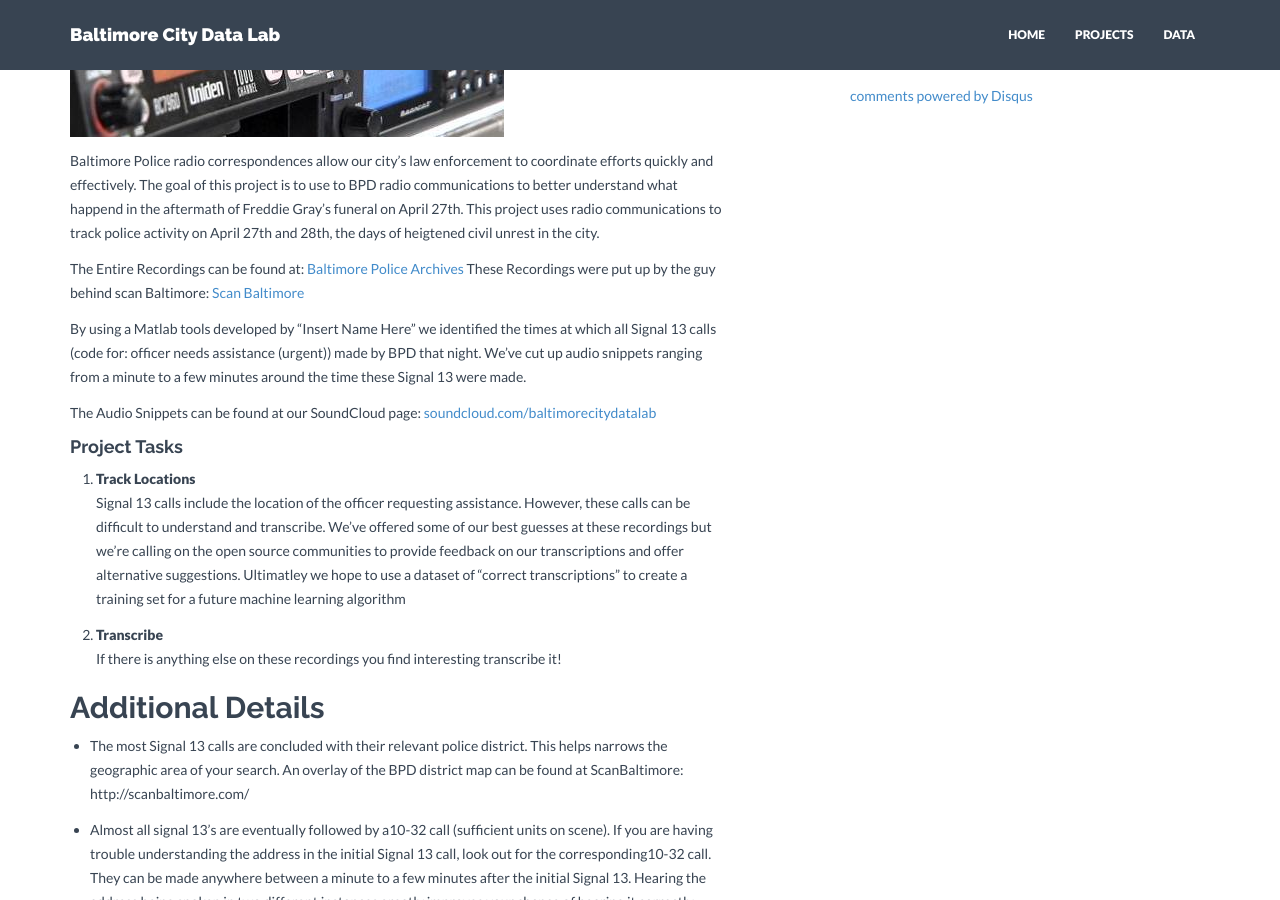
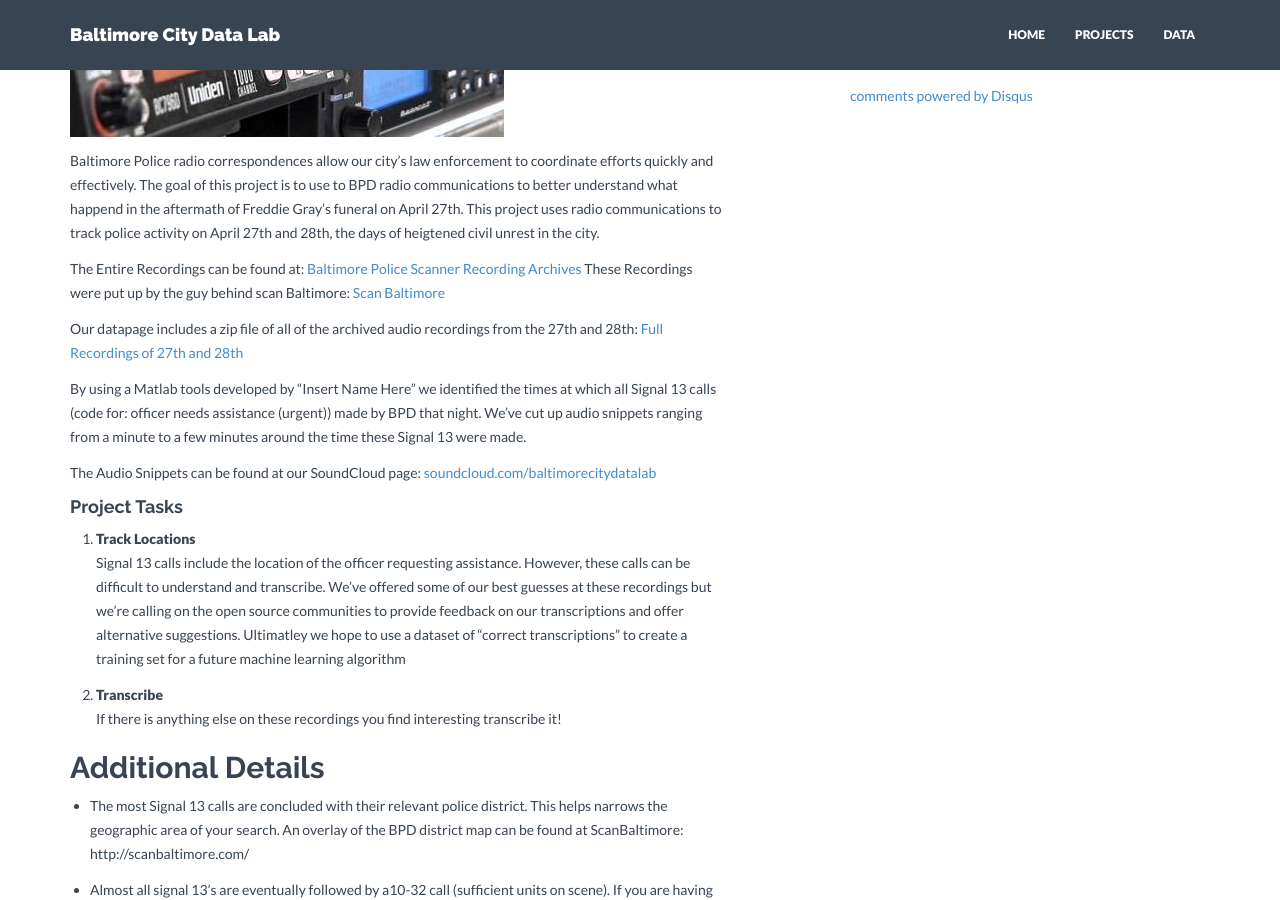
Before and after one commit to pallyjoel/BaltimoreCityDataLab.github.io, a Jekyll site: the page built from _posts/project/2015-05-13-signal-13-analysis.markdown, in a window 1280 px wide and 900 px high, scrolled down 390 px. Built offline with Jekyll 4.4.1, drawn with Linux system fonts in a browser that asks for light colours; nearby versions of some CDN libraries; comment, search, counter and statistics services are not loaded.

Commit message:
added link
added link to zipped folder on dropbox

```diff
--- a/_posts/project/2015-05-13-signal-13-analysis.markdown
+++ b/_posts/project/2015-05-13-signal-13-analysis.markdown
@@ -17,8 +17,10 @@ blurb: The goal of this project is to use to BPD radio communications to better
 Baltimore Police radio correspondences allow our city’s law enforcement to coordinate efforts quickly and effectively.
 The goal of this project is to use to BPD radio communications to better understand what happend in the aftermath of Freddie Gray's funeral on April 27th. This project uses radio communications to track police activity on April 27th and 28th, the days of heigtened civil unrest in the city.
 
-The Entire Recordings can be found at: <a href="http://www.broadcastify.com/archives/feed/3918">Baltimore Police Archives</a>
+The Entire Recordings can be found at: <a href="http://www.broadcastify.com/archives/feed/3918">Baltimore Police Scanner Recording Archives</a>
 These Recordings were put up by the guy behind scan Baltimore: <a href="http://scanbaltimore.com/"> Scan Baltimore </a>
+
+Our datapage includes a zip file of all of the archived audio recordings from the 27th and 28th: <a href="{{"/data/" | prepend: site.baseurl }}">Full Recordings of 27th and 28th</a>
 
 By using a Matlab tools developed by "Insert Name Here" we identified the times at which all Signal 13 calls (code for: officer needs assistance (urgent)) made by BPD that night. We've cut up audio snippets ranging from a minute to a few minutes around the time these Signal 13 were made.
 
```
